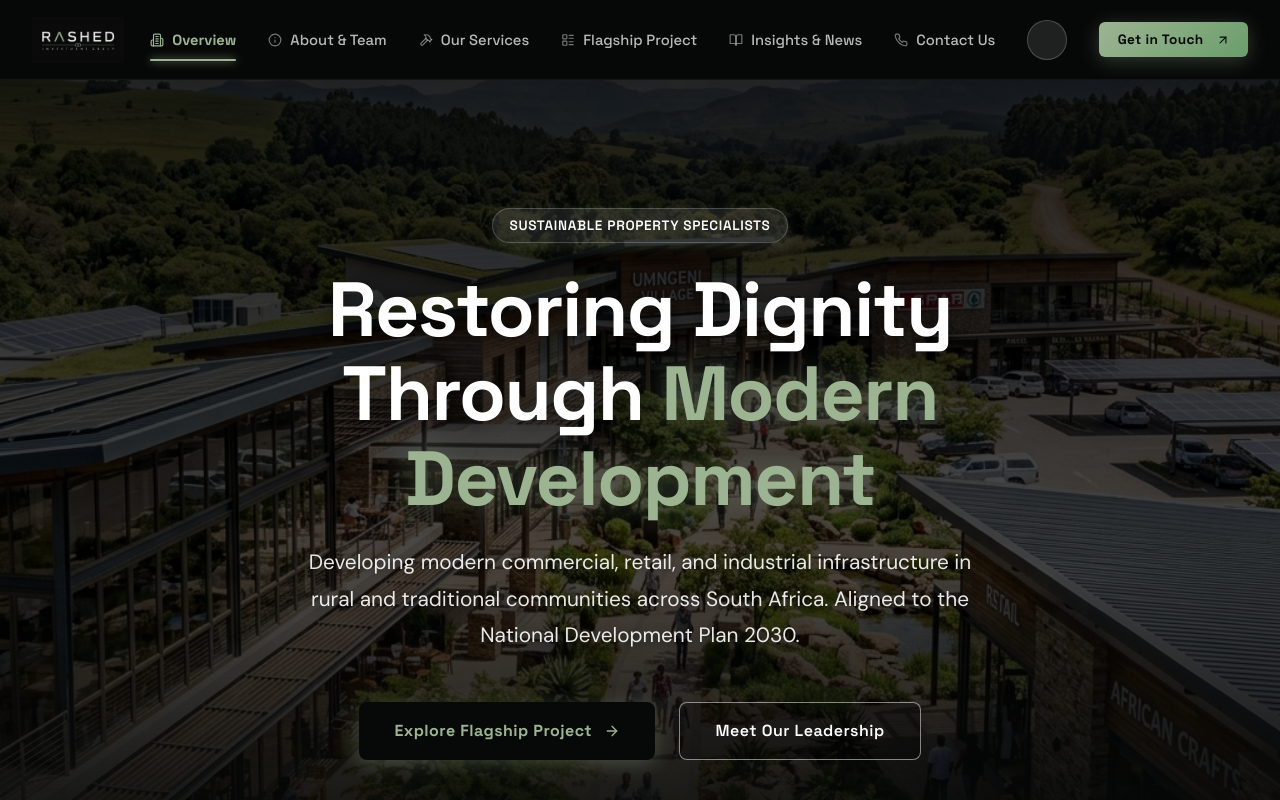
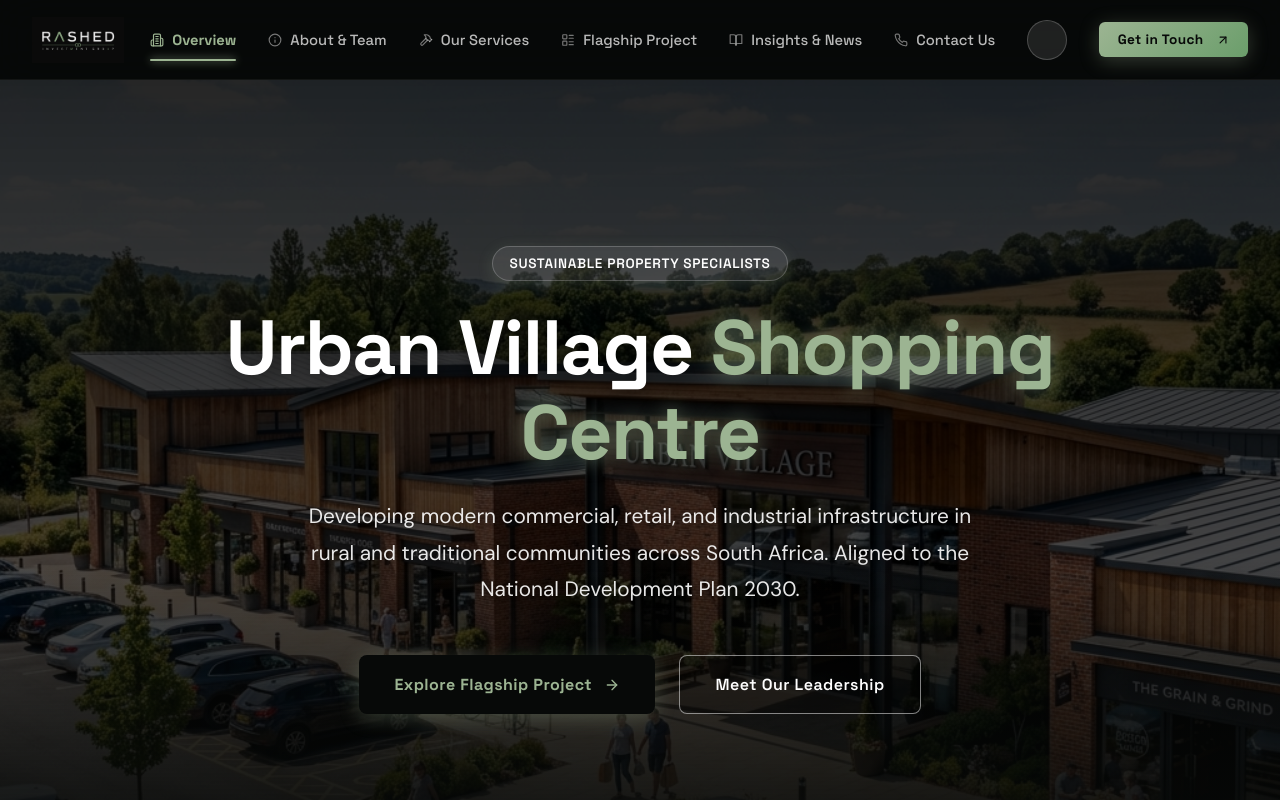
Before and after one commit to banele303/rashed-investment, a React (Vite) app: page / in a window 1280 px wide. Shown: the top 800 px of the page. Built offline with nearby package versions, Linux system fonts and the light colour scheme.

Commit message:
feat: set urban village shopping centre as hero image and fix text

```diff
--- a/src/pages/Home.jsx
+++ b/src/pages/Home.jsx
@@ -58,7 +58,7 @@ export default function Home() {
               <span style={{ color: '#FFFFFF' }}>Sustainable Property Specialists</span>
             </div>
             <h1 style={styles.heroTitle}>
-              Restoring Dignity Through <span style={{ color: 'var(--accent-primary)', textShadow: '0 0 30px rgba(156, 180, 146, 0.4)' }}>Modern Development</span>
+              Urban Village <span style={{ color: 'var(--accent-primary)', textShadow: '0 0 20px rgba(156, 180, 146, 0.6)' }}>Shopping Centre</span>
             </h1>
             <p style={styles.heroSubtitle}>
               Developing modern commercial, retail, and industrial infrastructure in rural and traditional communities across South Africa. Aligned to the National Development Plan 2030.
@@ -336,7 +336,7 @@ const styles = {
   },
   heroSection: {
     position: 'relative',
-    background: 'url("/hero_modern.png") no-repeat center center',
+    background: 'url("/urban_village_shopping_centre.png") no-repeat center center',
     backgroundSize: 'cover',
     minHeight: '100vh',
     display: 'flex',
```
